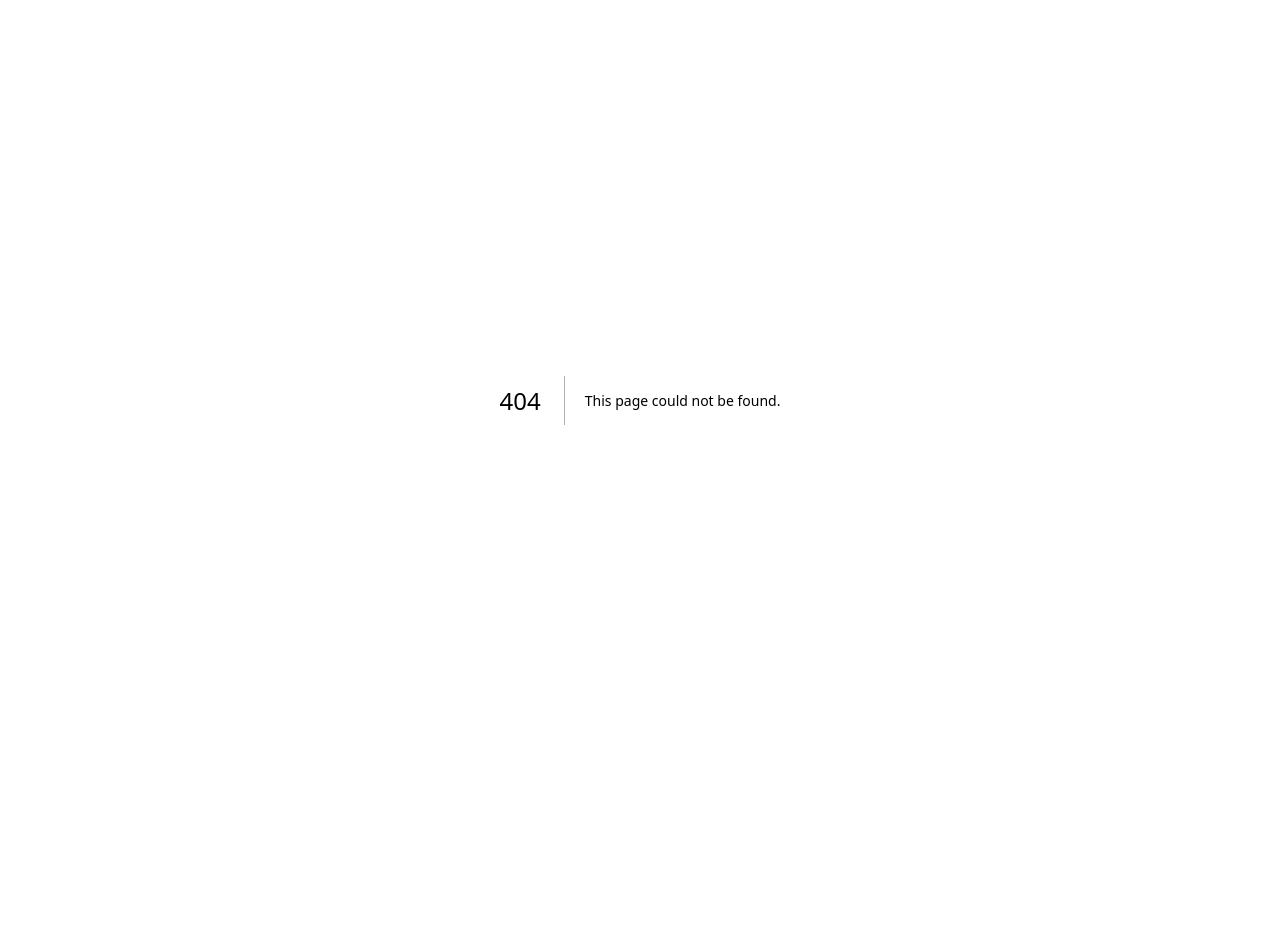
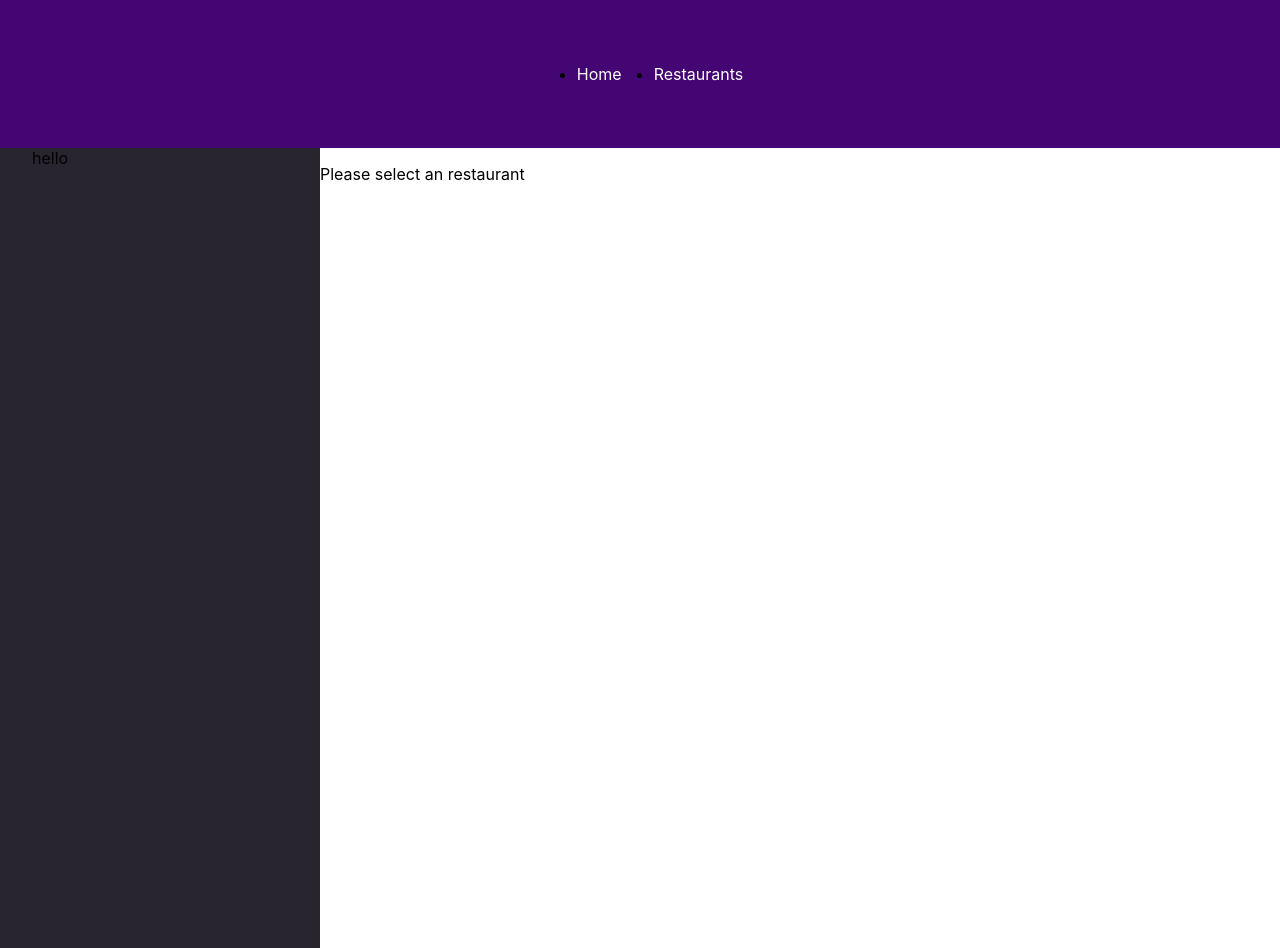
Before and after one commit to joshconstine/next13-cicd, a Next.js app: page /restaurants in a window 1280 px wide. Before the commit this address had no page. Before the commit the page ends 800 px from the top, so only its background shows below. Built offline with nearby package versions, Linux system fonts and the light colour scheme.

Commit message:
added navbar and first layout for restaurant view

```diff
--- a/app/layout.tsx
+++ b/app/layout.tsx
@@ -1,9 +1,10 @@
-import './globals.css'
+import Navbar from "../components/Navbar";
+import "./globals.css";
 
 export default function RootLayout({
   children,
 }: {
-  children: React.ReactNode
+  children: React.ReactNode;
 }) {
   return (
     <html lang="en">
@@ -12,7 +13,12 @@ export default function RootLayout({
         head.tsx. Find out more at https://beta.nextjs.org/docs/api-reference/file-conventions/head
       */}
       <head />
-      <body>{children}</body>
+      <body>
+        <header>
+          <Navbar />
+        </header>
+        {children}
+      </body>
     </html>
-  )
+  );
 }
--- /dev/null
+++ b/app/restaurants/layout.module.css
@@ -0,0 +1,30 @@
+.layout {
+  display: grid;
+  grid-template-columns: 25% 75%;
+}
+
+.sidebar {
+  height: 100vh;
+  padding: 0 2rem;
+  background-color: #29252e;
+}
+
+.sidebar ul {
+  display: flex;
+  flex-direction: column;
+}
+
+.sidebar li {
+  padding: 1rem;
+  border-bottom: 2px solid #46404c;
+  color: white;
+}
+
+.sidebar a {
+  color: #cda7fa;
+  text-decoration: none;
+}
+
+.sidebar a:hover {
+  color: #b47df7;
+}
--- /dev/null
+++ b/app/restaurants/layout.tsx
@@ -0,0 +1,18 @@
+import classes from "./layout.module.css";
+
+async function RestaurantsLayout({ children }: any) {
+  const restaurants = [
+    {
+      id: 1,
+    },
+  ];
+
+  return (
+    <div className={classes.layout}>
+      <aside className={classes.sidebar}>hello</aside>
+      {children}
+    </div>
+  );
+}
+
+export default RestaurantsLayout;
--- /dev/null
+++ b/app/restaurants/page.tsx
@@ -0,0 +1,3 @@
+export default function RestaurantPage() {
+  return <p>Please select an restaurant</p>;
+}
--- /dev/null
+++ b/components/Navbar.module.css
@@ -0,0 +1,16 @@
+.nav {
+  display: flex;
+  justify-content: center;
+  padding: 3rem 0;
+  background-color: #430672;
+}
+
+.nav ul {
+  display: flex;
+  gap: 2rem;
+}
+
+.nav a {
+  text-decoration: none;
+  color: white;
+}
--- /dev/null
+++ b/components/Navbar.tsx
@@ -0,0 +1,18 @@
+import Link from "next/link";
+import classes from "./Navbar.module.css";
+function Navbar() {
+  return (
+    <nav className={classes.nav}>
+      <ul>
+        <li>
+          <Link href="/">Home</Link>
+        </li>
+        <li>
+          <Link href="/restaurants">Restaurants</Link>
+        </li>
+      </ul>
+    </nav>
+  );
+}
+
+export default Navbar;
--- a/package.json
+++ b/package.json
@@ -12,11 +12,15 @@
     "@types/node": "18.11.9",
     "@types/react": "18.0.25",
     "@types/react-dom": "18.0.8",
+    "classnames": "^2.3.2",
     "eslint": "8.26.0",
     "eslint-config-next": "13.0.2",
     "next": "13.0.2",
     "react": "18.2.0",
     "react-dom": "18.2.0",
     "typescript": "4.8.4"
+  },
+  "devDependencies": {
+    "cypress": "^10.11.0"
   }
 }
```
Also changed, not shown: components/card/Card.module.css (added, +49 -0 lines), components/card/RestaurantCard.tsx (added, +8 -0 lines), components/card/index.tsx (added, +35 -0 lines), 1 other file (tests, documents, lock files or other folders).
